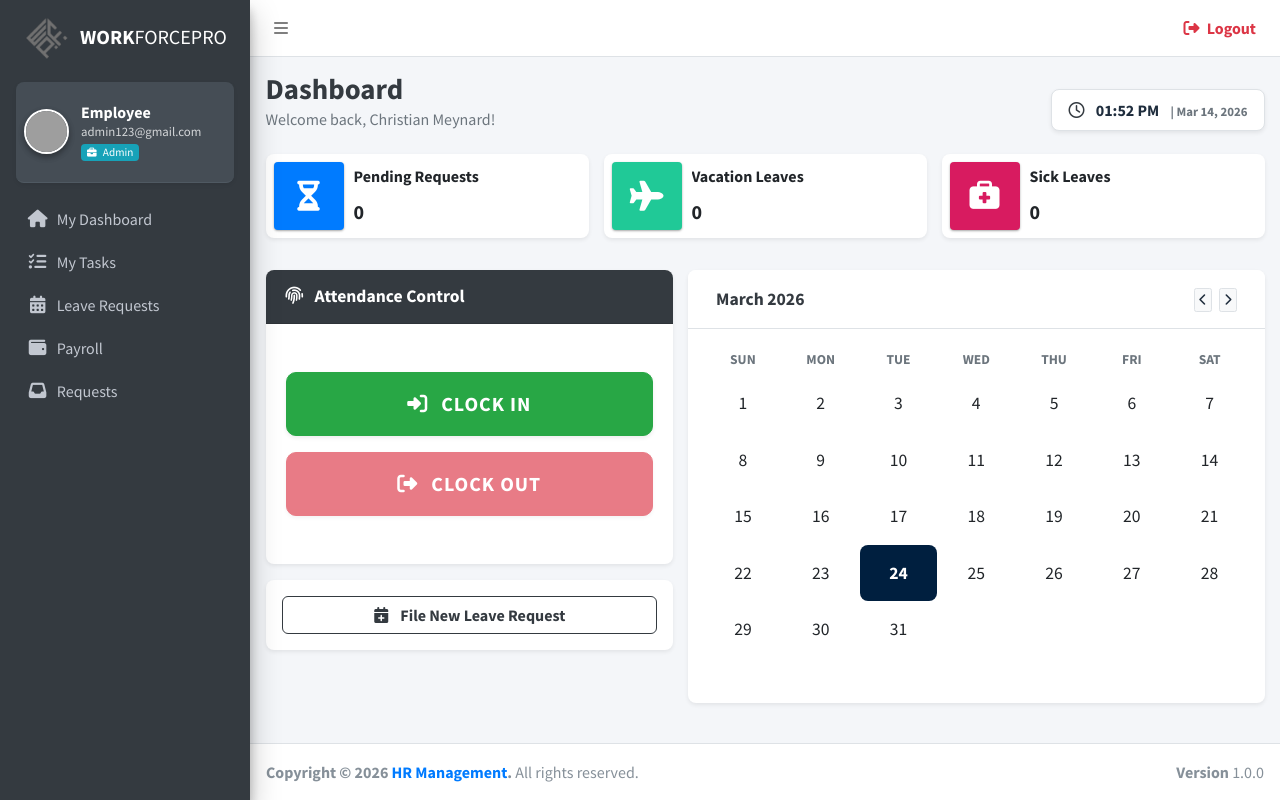
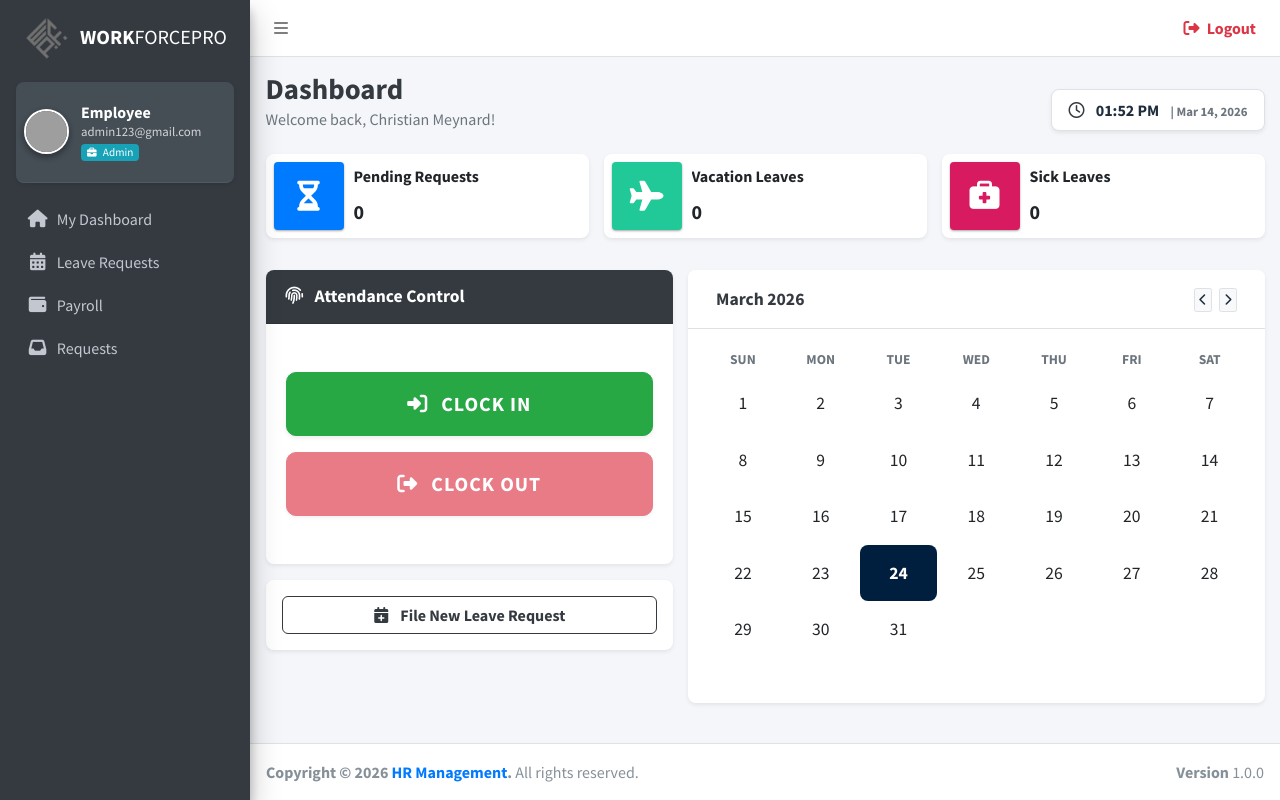
Before and after one commit to Stevengleins/HRFinals, a PHP site: page /Employee/employee_dashboard.php in a window 1280 px wide. Run offline with PHP 8.4, Linux system fonts and the light colour scheme; a user stored in the database is signed in; data comes from the database, SQL or seed files in the repository; some libraries are stand-ins or nearby versions; grey boxes are pictures that could not be loaded.

Commit message:
Tinanggal yung My TASK

```diff
--- a/includes/employee_header.php
+++ b/includes/employee_header.php
@@ -112,12 +112,6 @@ if (isset($_SESSION['user_id'])) {
             </a>
           </li>
           <li class="nav-item">
-            <a href="employee_task.php" class="nav-link">
-              <i class="nav-icon fas fa-tasks"></i>
-              <p>My Tasks</p>
-            </a>
-          </li>
-          <li class="nav-item">
             <a href="leave_requests.php" class="nav-link">
               <i class="nav-icon fas fa-calendar-alt"></i>
               <p>Leave Requests</p>
```
